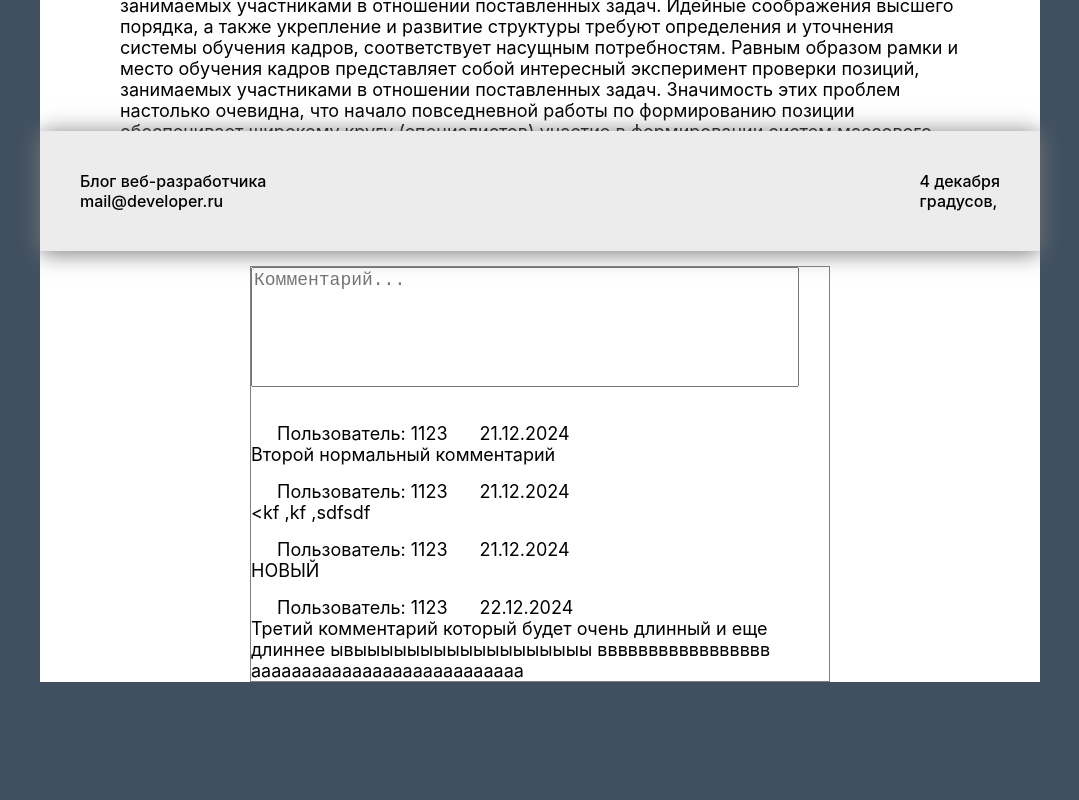
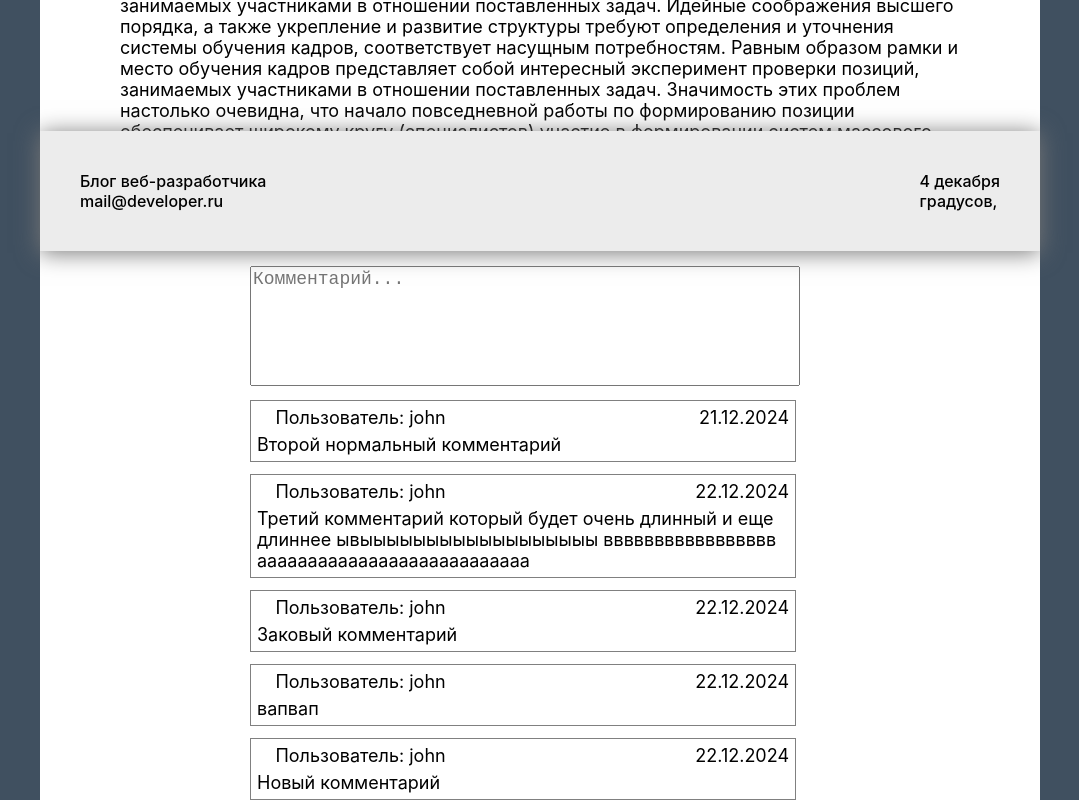
Before and after one commit to Jkerdley/blogg, a React (Create React App) app: page /post/0001 in a window 1280 px wide. Shown: the part 549-1349 px from the top of the page, without its empty margins (100-1179 px from the left). Before the commit the page ends 1231 px from the top, so only its background shows below. Built offline with nearby package versions, Linux system fonts and the light colour scheme; no server answers; data requests are answered from the project's data file; a web font is replaced by a local one.

Commit message:
Отображение имени пользователя в комментарии

```diff
--- a/src/bff/api/add-comment.js
+++ b/src/bff/api/add-comment.js
@@ -3,7 +3,7 @@ export const addComment = (userId, postId, content) => {
 		method: 'POST',
 		headers: { 'Content-type': 'application/json;charset=utf-8' },
 		body: JSON.stringify({
-			author_id: userId,
+			author: userId,
 			post_id: postId,
 			content: content,
 			published_at: new Date().toLocaleDateString(),
--- a/src/bff/api/get-comments.js
+++ b/src/bff/api/get-comments.js
@@ -1,4 +1,5 @@
+import { transformComments } from './transformers';
 export const getComments = (postId) =>
-	fetch(`http://localhost:3005/comments?post_id=${postId}`).then((loadedComments) =>
-		loadedComments.json(),
-	);
+	fetch(`http://localhost:3005/comments?post_id=${postId}`)
+		.then((loadedComments) => loadedComments.json())
+		.then((loadedComments) => loadedComments.map(transformComments));
--- a/src/bff/api/transformers/index.js
+++ b/src/bff/api/transformers/index.js
@@ -1,3 +1,4 @@
 export * from './transform-user';
 export * from './transform-post';
 export * from './transform-session';
+export * from './transform-comments';
--- /dev/null
+++ b/src/bff/api/transformers/transform-comments.js
@@ -0,0 +1,7 @@
+export const transformComments = (dbComment) => ({
+	id: dbComment.id,
+	author: dbComment.author_id,
+	postId: dbComment.post_id,
+	content: dbComment.content,
+	publishedAt: dbComment.published_at,
+});
--- a/src/bff/operations/fetchPost.js
+++ b/src/bff/operations/fetchPost.js
@@ -1,14 +1,24 @@
-import { getComments, getPost } from '../api';
+import { getComments, getPost, getUsers } from '../api';
 
 export const fetchPost = async (postId) => {
 	const post = await getPost(postId);
 	const comments = await getComments(postId);
 
+	const users = await getUsers();
+
+	const commentsWithAuthor = comments.map((comment) => {
+		const user = users.find(({ id }) => id === comment.author);
+		return {
+			...comment,
+			author: user.login,
+		};
+	});
+
 	return {
 		error: null,
 		response: {
 			...post,
-			comments,
+			comments: commentsWithAuthor,
 		},
 	};
 };
--- a/src/db.json
+++ b/src/db.json
@@ -156,31 +156,38 @@
 			"published_at": "21.12.2024"
 		},
 		{
-      "id": "dcfd",
-      "author_id": "1123",
-      "post_id": "0001",
-      "content": "<kf ,kf ,sdfsdf",
-      "published_at": "21.12.2024"
-    },
-    {
-      "id": "ce99",
-      "author_id": "1123",
-      "post_id": "0001",
-      "content": "НОВЫЙ",
-      "published_at": "21.12.2024"
-    },
-    {
 			"id": "71ee",
 			"author_id": "1123",
 			"post_id": "0001",
 			"content": "Третий комментарий который будет очень длинный и еще длиннее ывыыыыыыыыыыыыыыыыыы ввввввввввввввввв ааааааааааааааааааааааааааа",
 			"published_at": "22.12.2024"
+		},
+		{
+			"id": "03e0",
+			"author_id": "1123",
+			"post_id": "0001",
+			"content": "Заковый комментарий",
+			"published_at": "22.12.2024"
+		},
+		{
+			"id": "0101",
+			"author_id": "1123",
+			"post_id": "0001",
+			"content": "вапвап",
+			"published_at": "22.12.2024"
+		},
+		{
+			"id": "3321",
+			"author_id": "1123",
+			"post_id": "0001",
+			"content": "Новый комментарий",
+			"published_at": "22.12.2024"
 		}
 	],
 	"sessions": [
 		{
-      "id": "99ee",
-      "hash": "0.30616080209559837221888756175758317112922668457031",
+			"id": "201c",
+			"hash": "0.58257914208687977541956115601351484656333923339844",
 			"user": {
 				"id": "1123",
 				"login": "john",
--- a/src/pages/postPage/components/Comment.jsx
+++ b/src/pages/postPage/components/Comment.jsx
@@ -1,33 +1,49 @@
 import styled from 'styled-components';
-import { Icon } from '../../../components';
+import { Button, Icon } from '../../../components';
 
-const CommentContainer = ({ className, id, author, createdAt, content }) => {
+const CommentContainer = ({ className, author, publishedAt, content }) => {
 	return (
 		<div className={className}>
+			<div className="comment-container">
 				<div className="information-panel">
 					<div className="author">
-					<Icon id="fa-user-circle-o" size="18px" margin="0 4px 0 8px" />
+						<Icon id="fa-user-circle-o" size="16px" margin="0 6px 0 0" />
 						Пользователь: {author}
 					</div>
 					<div className="published-at">
-					<Icon id="fa-calendar-o" size="18px" margin="-0 4px 0 14px" />
-					{createdAt}
+						<Icon id="fa-calendar-o" size="16px" margin="-0 4px 0 14px" />
+						{publishedAt}
 					</div>
 				</div>
 				<div className="comment-text">{content}</div>
+			</div>
+			<Button className="delete-comment" bgcolor="white" shadow="none">
+				<Icon id="fa-trash-o" size="20px" />
+			</Button>
 		</div>
 	);
 };
 
 export const Comment = styled(CommentContainer)`
 	display: flex;
+	align-items: center;
+
+	justify-content: space-between;
+	font-size: 18px;
+	margin: 12px 0 0 0;
+	& .comment-container {
+		display: flex;
 		flex-direction: column;
 		align-items: flex-start;
-	font-size: 18px;
+		justify-content: space-between;
+		padding: 6px;
+		width: 100%;
+		border: solid 1px grey;
+	}
 	& .information-panel {
 		display: flex;
-		justify-content: space-evenly;
-		margin: 16px 0 0 0;
+		justify-content: space-between;
+		width: 100%;
 	}
 	& .author {
 		display: flex;
@@ -35,4 +51,12 @@ export const Comment = styled(CommentContainer)`
 	& .published-at {
 		display: flex;
 	}
+	& .delete-comment {
+		height: 34px;
+		width: 34px;
+		margin: 0 0 0 2px;
+	}
+	& .comment-text {
+		margin-top: 6px;
+	}
 `;
--- a/src/pages/postPage/components/Comments.jsx
+++ b/src/pages/postPage/components/Comments.jsx
@@ -40,13 +40,13 @@ const CommentsContainer = ({ className, comments, postId }) => {
 			</div>
 
 			<div className="comments">
-				{comments.map((comment) => (
+				{comments.map(({ id, author, content, publishedAt }) => (
 					<Comment
-						key={comment.id}
-						id={comment.id}
-						author={comment.author_id}
-						content={comment.content}
-						createdAt={comment.published_at}
+						key={id}
+						id={id}
+						author={author}
+						content={content}
+						publishedAt={publishedAt}
 					/>
 				))}
 			</div>
@@ -54,17 +54,14 @@ const CommentsContainer = ({ className, comments, postId }) => {
 	);
 };
 export const Comments = styled(CommentsContainer)`
-	align-items: center;
-	justify-content: flex-start;
 	width: 580px;
 	height: auto;
 	margin: 0 auto;
-	border: solid 1px grey;
 
 	& .new-comment-area {
 		display: flex;
 		width: 100%;
-		margin: 0 0 20px 0;
+		margin: 0 0 14px 0;
 	}
 	& textarea {
 		font-size: 18px;
```
Lines whose indentation alone changed are shown as unchanged.
